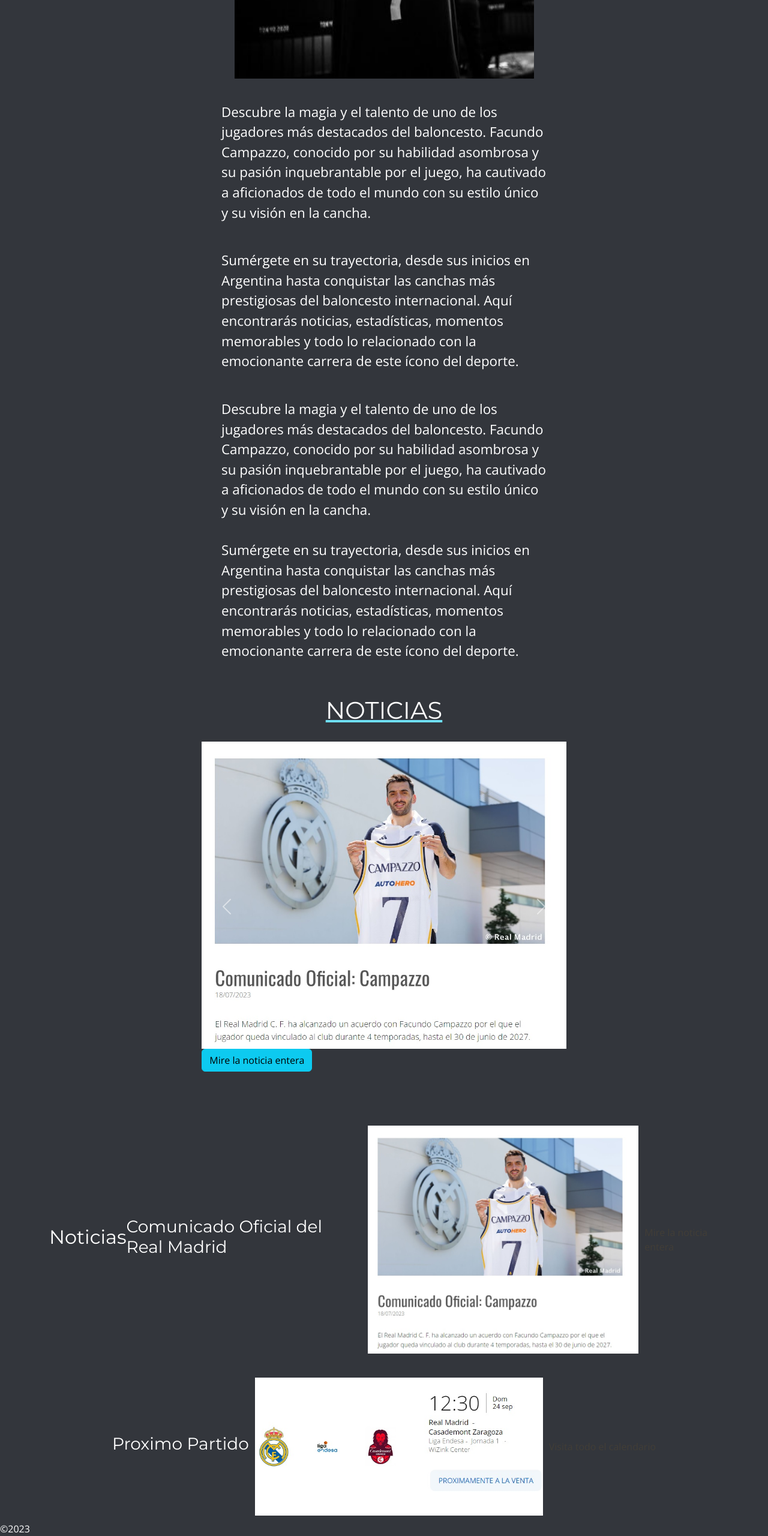
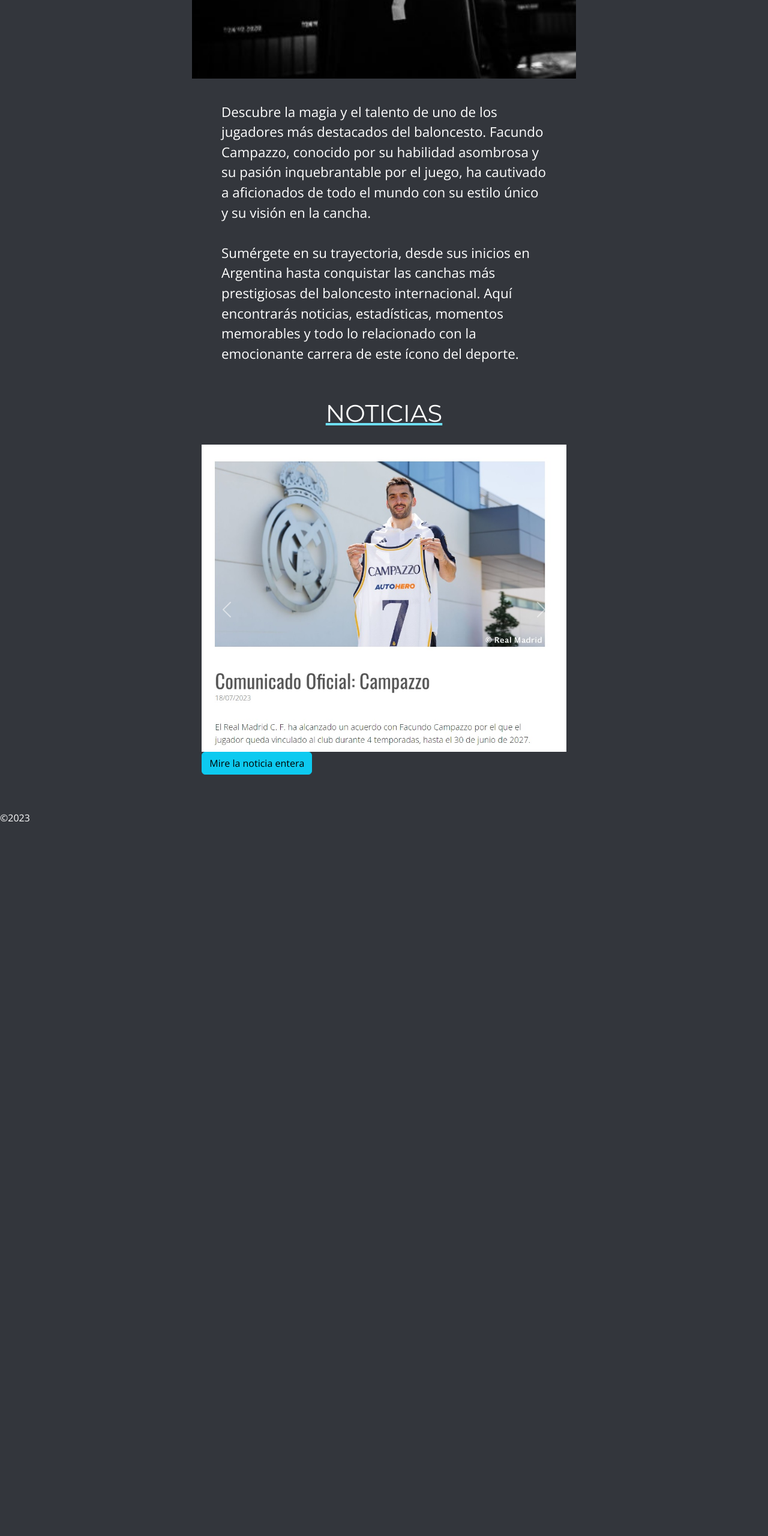
Before and after one commit to Guidifranco/PF-GUIDI, a plain HTML site: page index.html in a window 1280 px wide. Shown: the part 836-3396 px from the top of the page at 60% size. After the commit the page ends 2211 px from the top, so only its background shows below. Drawn offline with nearby package versions, Linux system fonts and the light colour scheme.

Commit message:
borré los duplicados anteriores

```diff
--- a/css/style.css
+++ b/css/style.css
@@ -143,58 +143,6 @@
 .trayectoria__imagenserbia{
     height: 320px;
     width: 450px;
-}
-.titulo-secundario{
-    font-size: 2em;
-}
-
-#titulo_principal {
-    color: #edebd7;
-    font-size: 3em;
-    margin: 15px;
-    text-decoration:underline;
-    text-decoration-color: #6edff6;
-}
-
-
-.img-principal {
-    height: 599px;
-    width: 499px;
-    background-color: #423e37;
-}
-
-.texto-principal {
-    font-size: 1.3em;
-    padding: 8px;
-    margin-bottom: 30px;
-    width: 50%;
-}
-
-.noticia {
-    display: block;
-    height: 400px;
-    width: 500px;
-    padding: 10px;
-}
-
-.link-noticia {
-    text-decoration: none;
-    color: #423E37;
-}
-
-.link-noticia:hover {
-    color: #edebd7;
-}
-
-.link-noticia:active {
-    color: black;
-}
-
- .calendario {
-    display: block;
-    height: 250px;
-    width: 500px;
-    padding: 10px;
 }
 
 .titulo-secundario{
--- a/index.html
+++ b/index.html
@@ -59,18 +59,6 @@
                 Facundo Campazzo,
                 conocido por su habilidad asombrosa y su pasión inquebrantable por el juego, ha cautivado a aficionados
                 de
-                todo el mundo con su estilo único y su visión en la cancha.</p>
-            <p class="texto-principal">Sumérgete en su trayectoria, desde sus inicios en Argentina hasta conquistar las
-                canchas más prestigiosas del
-                baloncesto internacional. Aquí encontrarás noticias, estadísticas, momentos memorables y todo lo
-                relacionado
-                con la emocionante carrera de este ícono del deporte.</p>
-
-            <p class="texto-principal">Descubre la magia y el talento de uno de los jugadores más destacados del
-                baloncesto.
-                Facundo Campazzo,
-                conocido por su habilidad asombrosa y su pasión inquebrantable por el juego, ha cautivado a aficionados
-                de
                 todo el mundo con su estilo único y su visión en la cancha.
                 <br> <br>
                 Sumérgete en su trayectoria, desde sus inicios en Argentina hasta conquistar las
@@ -115,23 +103,6 @@
             </div>
 
 
-            <div class="news"> <!-- NOTICIAS -->
-                <h2>Noticias</h2>
-                <h3>Comunicado Oficial del Real Madrid</h3>
-                <img src="./images/noticia1.jpg" alt="Campazzo ficha por el Real Madrid" class="noticia">
-                <a href="https://www.realmadrid.com/noticias/2023/07/18/comunicado-oficial-campazzo?vauto=1"
-                    target="_blank" class="link-noticia">
-                    Mire la noticia entera</a>
-            </div>
-
-
-            <div class="news"> <!-- CALENDARIO -->
-                <h3>Proximo Partido</h3>
-                <img src="./images/calendario1.jpg" alt="proximo partido" class="calendario">
-                <a href="https://www.realmadrid.com/baloncesto/partidos/calendario" target="_blank"
-                    class="link-noticia">Visita
-                    todo el calendario</a>
-            </div>
         </section>
     </main>
 
```
